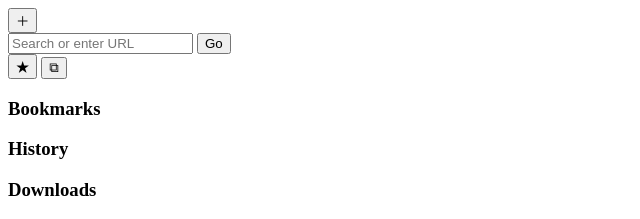
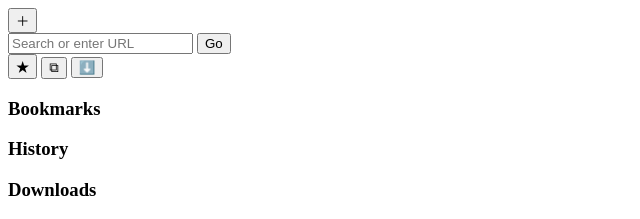
Before and after one commit to kotopiro/Transparent-Proxy, a plain HTML site: page web/index.html in a window 1280 px wide. Shown: the top 219 px of the page, 0-640 px from the left. Drawn offline with Linux system fonts and the light colour scheme.

Commit message:
Update index.html

```diff
--- a/web/index.html
+++ b/web/index.html
@@ -26,6 +26,7 @@
       <div class="right-controls">
         <button id="btn-bookmark" title="Bookmark" class="icon-btn">★</button>
         <button id="btn-dev" title="Dev Panel" class="icon-btn">⧉</button>
+        <button id="btn-download" title="Download current page" class="icon-btn">⬇️</button>
       </div>
     </header>
 
```
